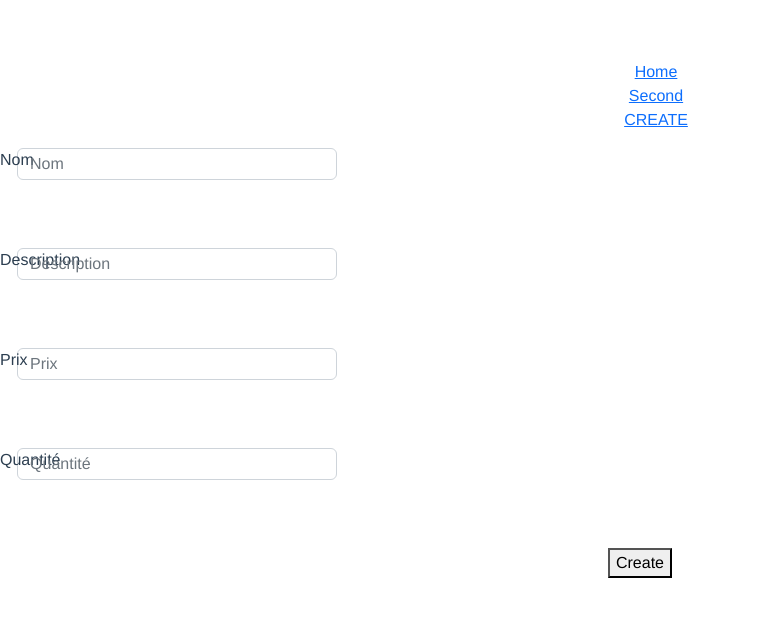
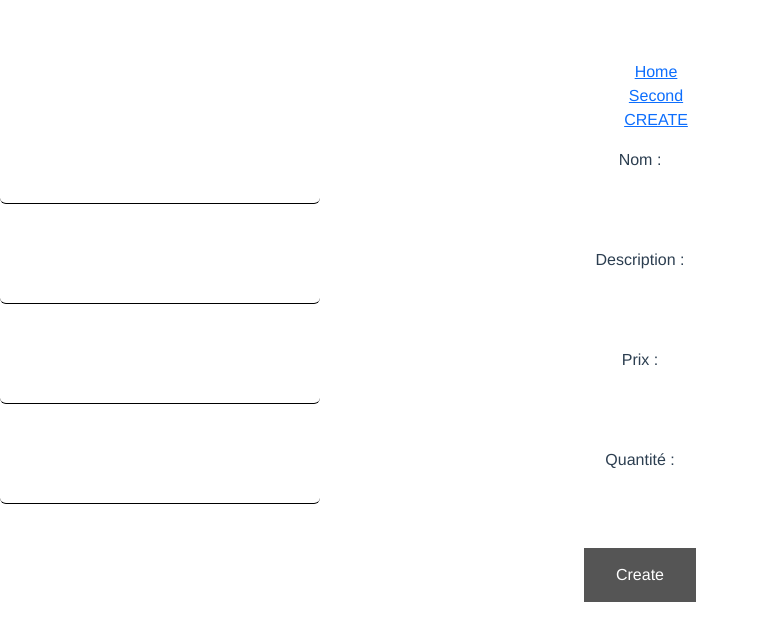
Before and after one commit to LouisYang95/DashboardAdmin, a Vue app in the folder dashboard-admin/: page /products in a window 1280 px wide. Shown: the top 640 px of the page, without its empty margins (0-759 px from the left). Built offline with nearby package versions, Linux system fonts and the light colour scheme.

Commit message:
Update Formulaire.vue
changing the form

```diff
--- a/dashboard-admin/src/components/Formulaire.vue
+++ b/dashboard-admin/src/components/Formulaire.vue
@@ -2,20 +2,24 @@
     <div>
         <form @submit.prevent="this.mainStore.addProducts()">
             <div class="form-group">
-            <label for="formGroupExampleInput">Nom</label>
-            <input type="text" class="form-control" id="nom" placeholder="Nom" v-model="post.name">
+                <label for="formGroupExampleInput">Nom :</label>
+                <br>
+                <input type="text" class="form-control" id="nom" v-model="post.name">
             </div>
             <div class="form-group">
-            <label for="formGroupExampleInput2">Description</label>
-            <input type="text" class="form-control" id="description" placeholder="Description" v-model="post.description">
+                <label for="formGroupExampleInput2">Description :</label>
+                <br>
+                <input type="text" class="form-control" id="description" v-model="post.description">
             </div>
             <div class="form-group">
-            <label for="formGroupExampleInput2">Prix</label>
-            <input type="text" class="form-control" id="prix" placeholder="Prix" v-model="post.price">
+                <label for="formGroupExampleInput2">Prix :</label>
+                <br>
+                <input type="text" class="form-control" id="prix" v-model="post.price">
             </div>
             <div class="form-group">
-            <label for="formGroupExampleInput2">Quantité</label>
-            <input type="text" class="form-control" id="quantite" placeholder="Quantité" v-model="post.stock">
+                <label for="formGroupExampleInput2">Quantité :</label>
+                <br>
+                <input type="text" class="form-control" id="quantite" v-model="post.stock">
             </div>
             <button type="submit" >Create</button>
         </form>
@@ -43,7 +47,6 @@
 
 <style scoped>
     .form-group {
-        columns: 0;
         height: 100px;
     }
 
@@ -52,4 +55,21 @@
         height: 2rem;
     }
 
+    input{
+        border:none;
+        border-bottom: 1px solid black;
+        padding-left: 40px;
+    }
+    button {
+        background-color: #555555;
+        cursor: pointer;
+        border: none;
+        color: white;
+        padding: 15px 32px;
+        text-align: center;
+        text-decoration: none;
+        display: inline-block;
+        font-size: 16px;
+    }
+
 </style>
```
Lines whose indentation alone changed are shown as unchanged.
